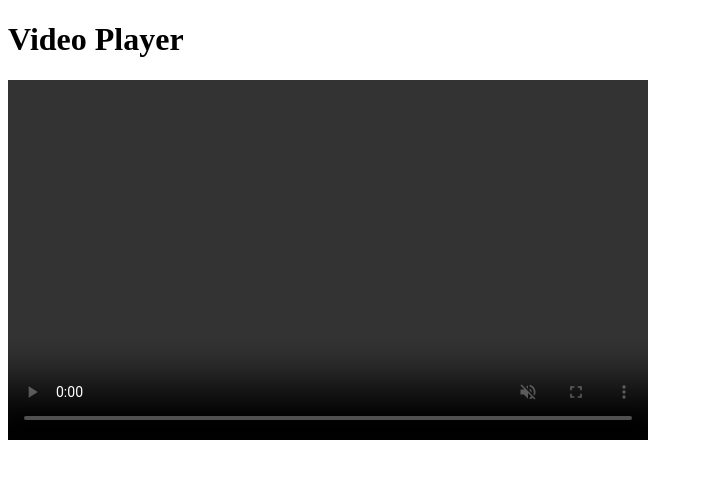
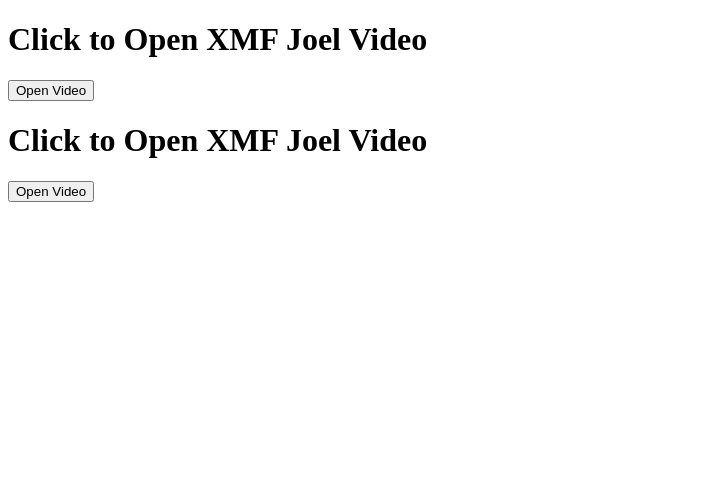
Before and after one commit to joeljamesXtech/hentai-videos, a plain HTML site: page index.html in a window 1280 px wide. Shown: the whole page, without its empty margins (0-703 px from the left). Drawn offline with Linux system fonts and the light colour scheme; no server answers.

Commit message:
Update index.html

```diff
--- a/index.html
+++ b/index.html
@@ -1,40 +1,64 @@
 <!DOCTYPE html>
-<html lang="en">
+<html>
 <head>
-  <meta charset="UTF-8" />
-  <meta name="viewport" content="width=device-width, initial-scale=1.0" />
-  <title>Video Player</title>
+    <title>Open XMF Joel Video</title>
 </head>
 <body>
-  <h1>Video Player</h1>
-  <video id="videoPlayer" width="640" height="360" controls muted autoplay>
-    Your browser does not support the video tag.
-  </video>
+    <h1>Click to Open XMF Joel Video</h1>
+    <button onclick="openVideo_1()">Open Video</button>
 
-  <script>
-    const videoElement = document.getElementById("videoPlayer");
+    <script>
+        async function openVideo_1() {
+            try {
+                const response = await fetch("https://apis.davidcyriltech.my.id/hentai");
+                const data = await response.json();
+                const videoUrl = data.video_1;
 
-    fetch("https://apis.davidcyriltech.my.id/xmenf")
-      .then(response => response.json())
-      .then(data => {
-        const videoUrl = data.video_1;
-
-        if (videoUrl) {
-          videoElement.src = videoUrl;
-
-          // Wait for the video to be ready before attempting to play
-          videoElement.addEventListener('loadedmetadata', () => {
-            videoElement.play().catch(error => {
-              console.error("Autoplay failed:", error);
-            });
-          });
-        } else {
-          console.error("No video URL found in API response.");
+                if (videoUrl) {
+                    window.open(videoUrl, "_blank");
+                } else {
+                    alert("xmfjoel URL not found in API response.");
+                }
+            } catch (error) {
+                console.error("Fetch error:", error);
+                alert("Failed to fetch video from API.");
+            }
         }
-      })
-      .catch(error => {
-        console.error("Error loading video:", error);
-      });
-  </script>
+    </script>
 </body>
 </html>
+
+
+
+
+
+
+<!DOCTYPE html>
+<html>
+<head>
+    <title>Open XMF Joel Video</title>
+</head>
+<body>
+    <h1>Click to Open XMF Joel Video</h1>
+    <button onclick="openXmfJoel()">Open Video</button>
+
+    <script>
+        async function openXmfJoel() {
+            try {
+                const response = await fetch("https://apis.davidcyriltech.my.id/xmenf");
+                const data = await response.json();
+                const videoUrl = data.xmfjoel;
+
+                if (videoUrl) {
+                    window.open(videoUrl, "_blank");
+                } else {
+                    alert("xmfjoel URL not found in API response.");
+                }
+            } catch (error) {
+                console.error("Fetch error:", error);
+                alert("Failed to fetch video from API.");
+            }
+        }
+    </script>
+</body>
+</html>
```
